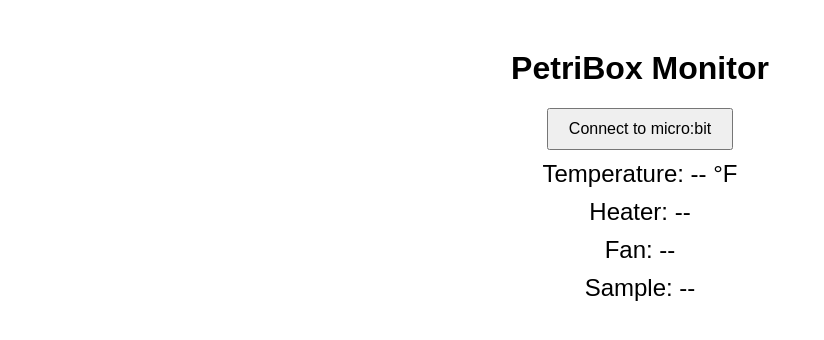
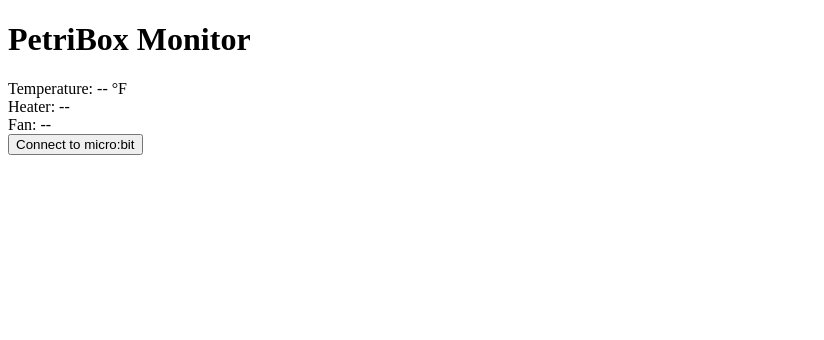
Before and after one commit to Olefishyfisher/MICROBITCODE, a plain HTML site: page index.html in a window 1280 px wide. Shown: the whole page, without its empty margins (0-824 px from the left). Drawn offline with Linux system fonts and the light colour scheme.

Commit message:
Update index.html

```diff
--- a/index.html
+++ b/index.html
@@ -2,23 +2,14 @@
 <html lang="en">
 <head>
 <meta charset="UTF-8">
-<meta name="viewport" content="width=device-width, initial-scale=1.0">
 <title>PetriBox Monitor</title>
-<style>
-  body { font-family: sans-serif; text-align: center; margin-top: 50px; }
-  .status { font-size: 1.5em; margin: 10px; }
-  button { font-size: 1em; padding: 10px 20px; }
-</style>
 </head>
 <body>
 <h1>PetriBox Monitor</h1>
-
-<button id="connectBtn">Connect to micro:bit</button>
-
-<div class="status">Temperature: <span id="temp">--</span> °F</div>
-<div class="status">Heater: <span id="heater">--</span></div>
-<div class="status">Fan: <span id="fan">--</span></div>
-<div class="status">Sample: <span id="sample">--</span></div>
+<div>Temperature: <span id="temp">--</span> °F</div>
+<div>Heater: <span id="heater">--</span></div>
+<div>Fan: <span id="fan">--</span></div>
+<button id="connect">Connect to micro:bit</button>
 
 <script src="app.js"></script>
 </body>
```
